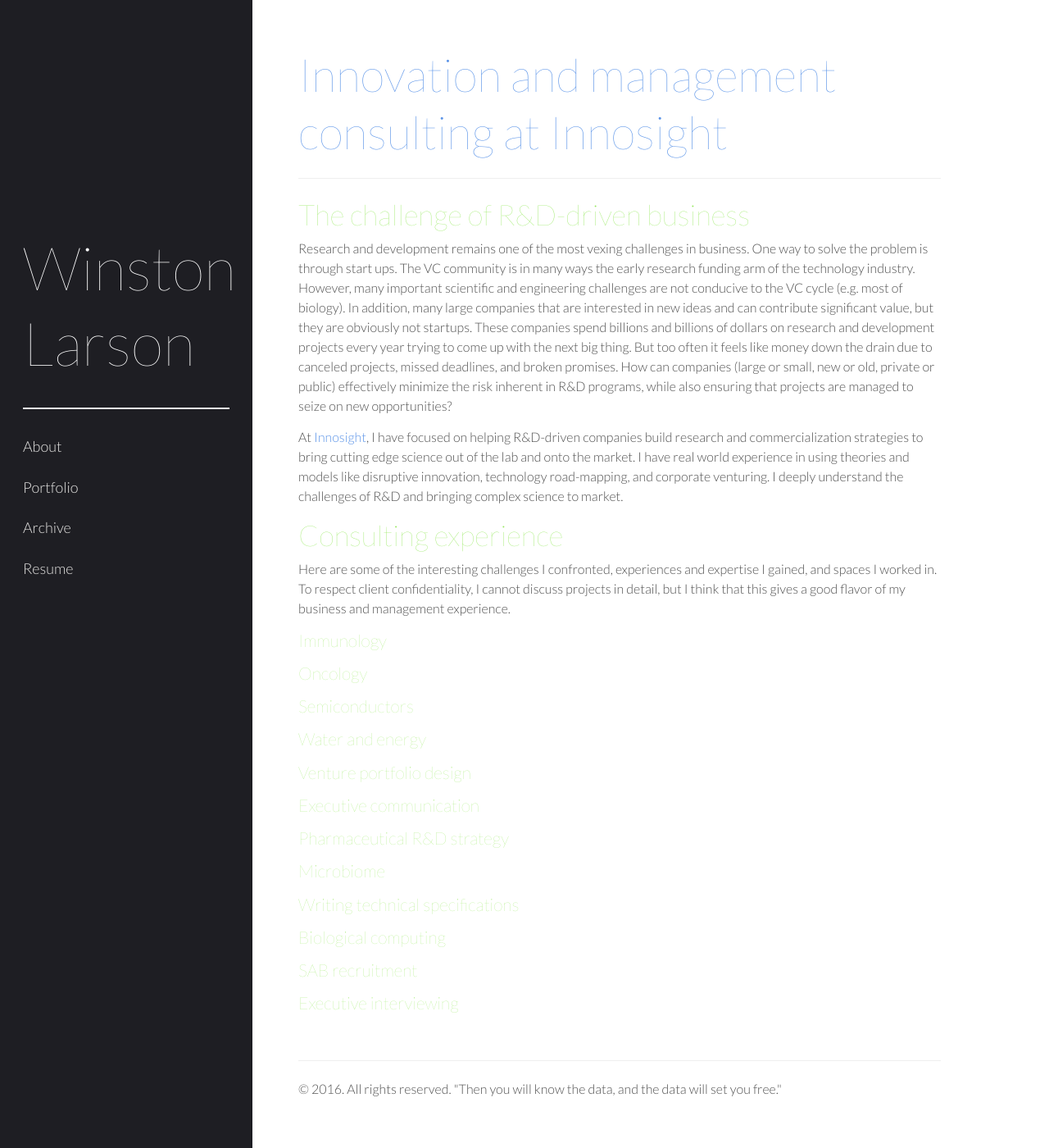
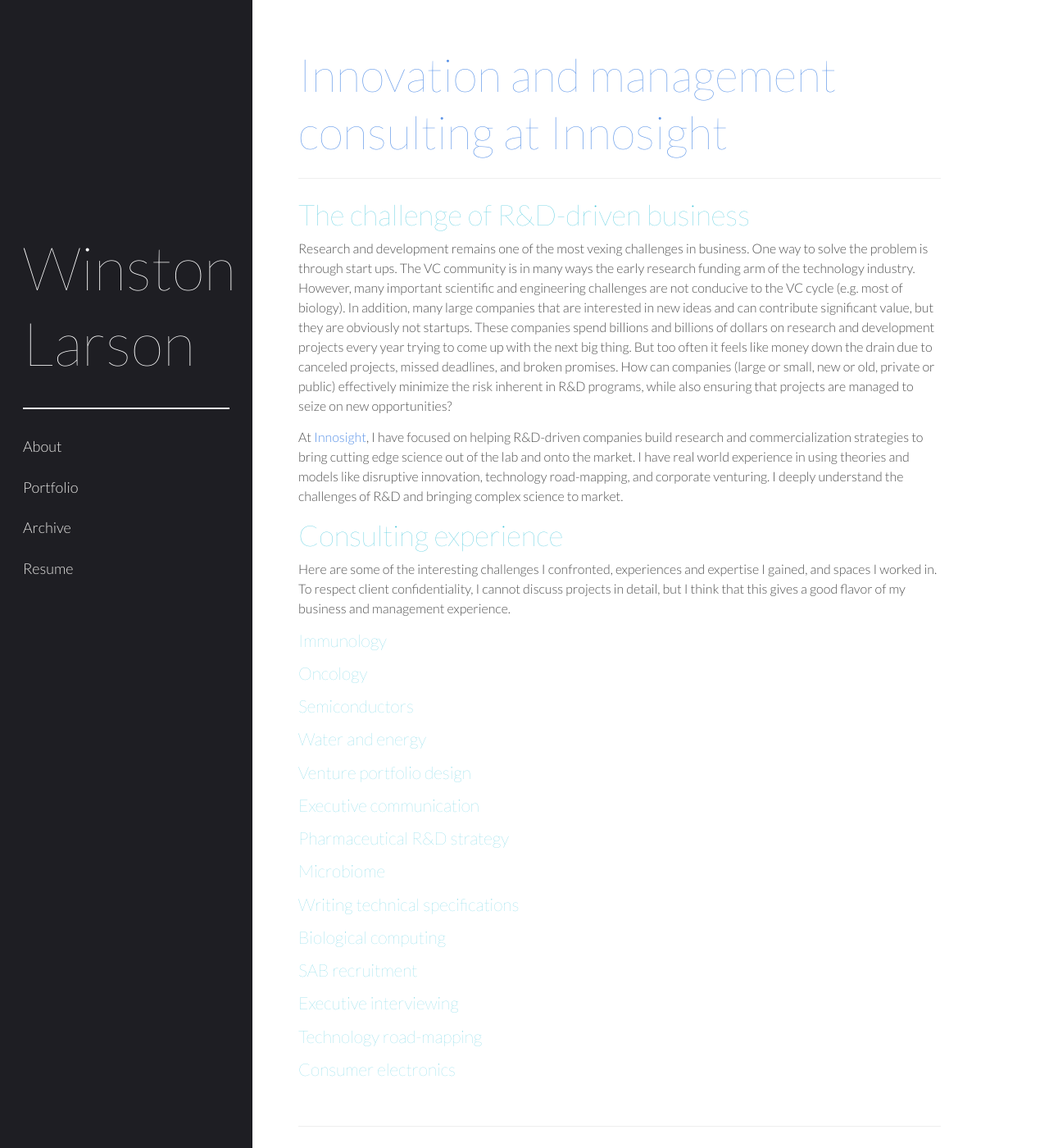
Before and after one commit to winstonlarson/old_website, a Jekyll site: the page built from innosight.md, in a window 1280 px wide and 1400 px high. Shown: the whole window at 82% size. Built offline with Jekyll 4.4.1, drawn with Linux system fonts in a browser that asks for light colours; some web fonts are replaced.

Commit message:
colors and innosight

```diff
--- a/innosight.md
+++ b/innosight.md
@@ -36,3 +36,7 @@ Here are some of the interesting challenges I confronted, experiences and expert
 ####SAB recruitment
 
 ####Executive interviewing
+
+####Technology road-mapping
+
+####Consumer electronics
--- a/public/css/poole.css
+++ b/public/css/poole.css
@@ -92,7 +92,7 @@ h1, h2, h3, h4, h5, h6 {
   font-weight: 300;
   line-height: 1.25;
   text-rendering: optimizeLegibility;
-  color: #95E85D;
+  color: #43C6DB;
 }
 h1 {
   font-size: 3.25rem;
```
Also changed, not shown: 4 other files.
